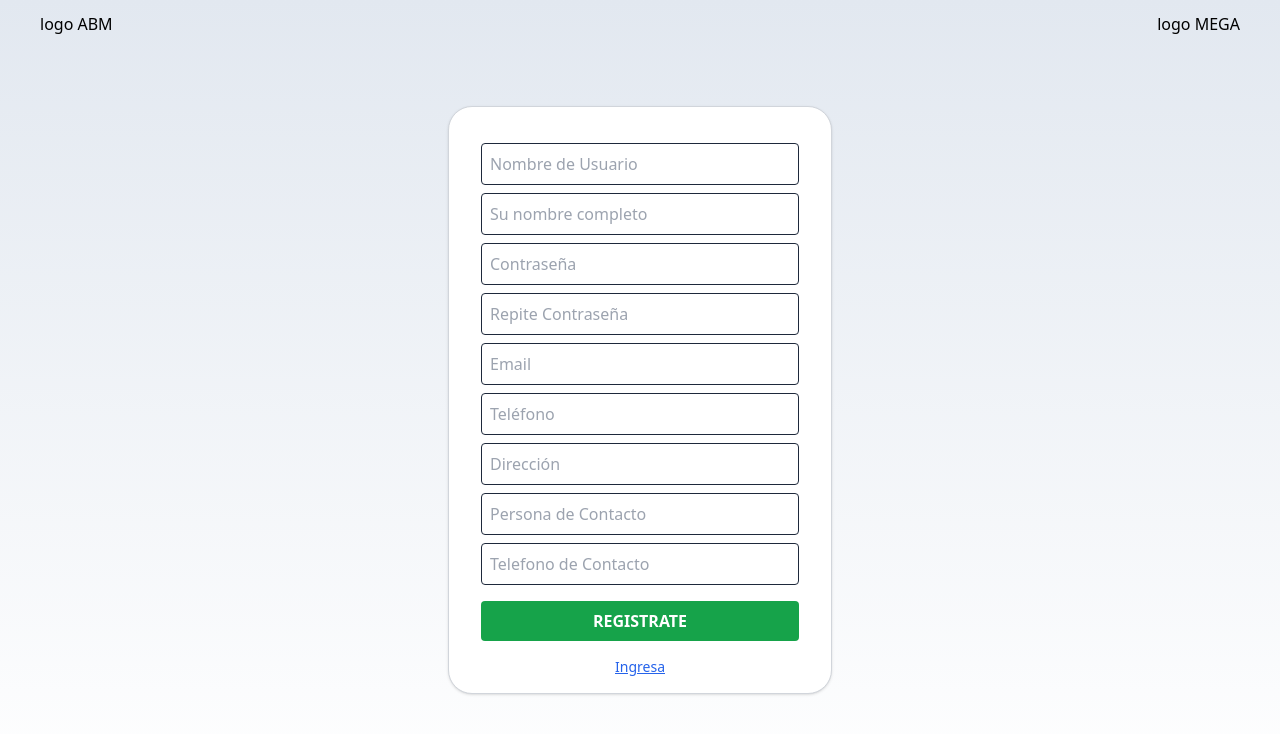
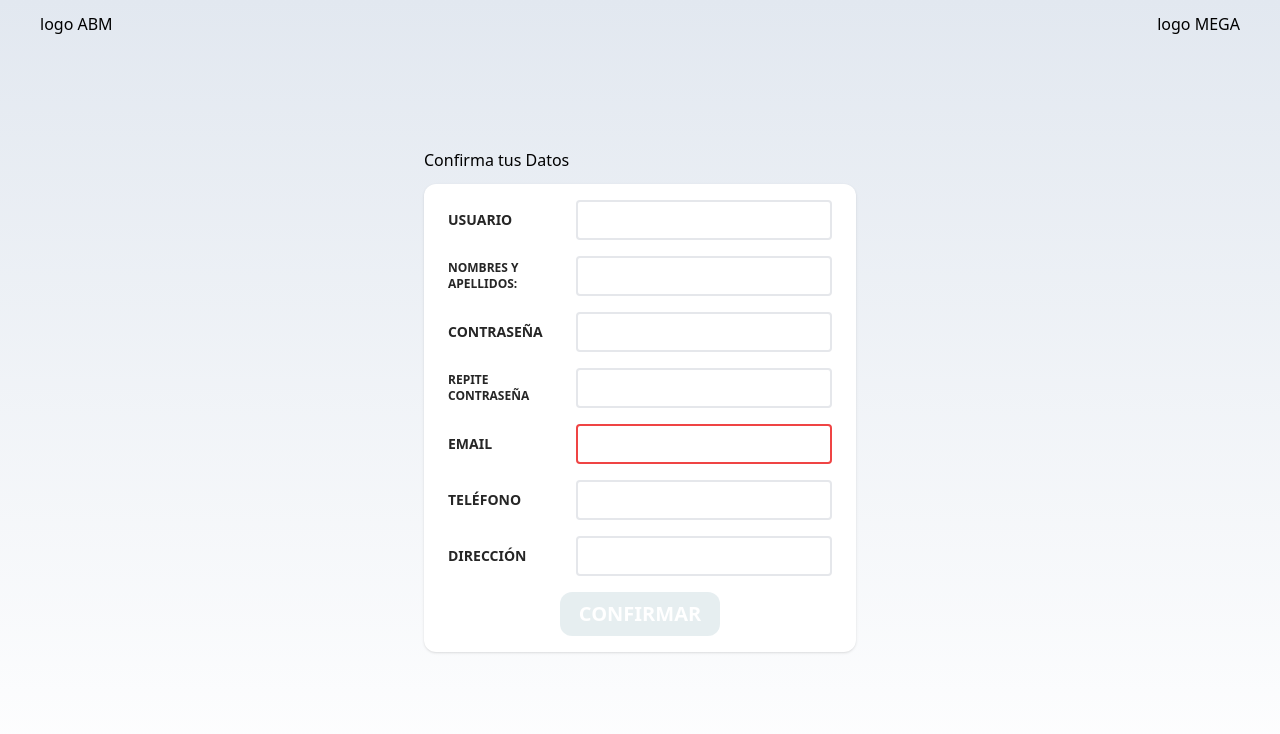
Before and after one commit to IngCHarles26/ARTEMPA, a React (Vite) app in the folder client/: page /auth/register/1 in a window 1280 px wide. Shown: the top 734 px of the page. Built offline with nearby package versions, Linux system fonts and the light colour scheme.

Commit message:
add register component

```diff
--- a/client/src/components/auth/Register.tsx
+++ b/client/src/components/auth/Register.tsx
@@ -6,88 +6,110 @@ const initialState = {
   userName: '',
   password: '',
   repeatPassword: '',
-  email: '',
   phoneNumber: '',
   address: '',
-  contactPerson: '',
-  phoneNumberContactPerson: ''
+  email: '',
 }
 
 const regM = /^[a-zA-Z0-9._%+-]+@[a-zA-Z0-9.-]+\.[a-zA-Z]{2,}$/
-const regP = /^(?=.*[A-Z])(?=.*\d)(?=.*[@$!%*?&#._-])[A-Za-z\d@$!%*?&#._-]{8,}$/
+// const regP = /^(?=.*[A-Z])(?=.*\d)(?=.*[@$!%*?&#._-])[A-Za-z\d@$!%*?&#._-]{8,}$/
 
 function Register() {
-  const [errors, setErrors] = useState({...initialState});
+
+  // const [errors, setErrors] = useState({...initialState});
   const [formInfo, setFormInfo] = useState(initialState);
+  const noInputs = !Object.values(formInfo).every(el=>el)
 
-  const handleChange = (e:ChangeEvent<HTMLInputElement>)=>{
-    const {name,value} = e.target
+
+  // const handleChange = (e:ChangeEvent<HTMLInputElement>)=>{
+  //   const {name,value} = e.target
+  //   setFormInfo({...formInfo,[name]:value})
+  //   console.log(formInfo)
+  //   setErrors(initialState)
+  // }
+
+  // const handleSubmit = (e:FormEvent)=>{
+  //   e.preventDefault()
+
+  //   const {
+  //     userName:user,
+  //     password: pass,
+  //     repeatPassword: rPass,
+  //     phoneNumber: phone,
+  //     address: dress,
+  //     contactPerson: cPerson,
+  //     phoneNumberContactPerson: nCPerson,
+  //     name: fullName,
+  //   } = formInfo
+
+  //   const userName = user.length<8 ? 'El usuario debe tener al menos 8 caracteres' : ''
+  //   const password =  !regP.test(pass) ? 'al menos de 8 caracteres, una mayuscula, un numero y caracter especial' : ''
+  //   const repeatPassword =  rPass != pass ? 'Las contraseñas no coinciden' : ''
+  //   //@ts-ignore
+  //   const valPhone = phone.replaceAll(' ','').split('')
+  //   const phoneNumber = (valPhone.length != 9 || valPhone.some((el:string)=>isNaN(+el))) ? 'Ingresa un numero de celular válido' : ''
+  //   const address = !dress ? 'La direccion no puede estar vacía' : ''
+  //   const contactPerson =  !cPerson ? 'El nombre de contacto no puede estar vacio' : ''
+  //   const name =  !fullName ? 'El nombre completo no puede estar vacio' : ''
+  //   //@ts-ignore
+  //   const valCPhone = nCPerson.replaceAll(' ','').split('')
+  //   const phoneNumberContactPerson =  (valCPhone.length != 9 || valCPhone.some((el:string)=>isNaN(+el))) ? 'Ingresa un numero de celular válido' : ''
+
+
+  //   if(Object.values(ans).some(el=>el)) return setErrors({...ans})
+
+  // }
+
+  // {errors.userName && <p className="text-red-600 text-sm w-full text-right">{errors.userName}</p>}
+
+  const handleChange = (e:ChangeEvent<HTMLInputElement>) => {
+    const {value,name} = e.target;
     setFormInfo({...formInfo,[name]:value})
     console.log(formInfo)
-    setErrors(initialState)
   }
 
   const handleSubmit = (e:FormEvent)=>{
     e.preventDefault()
-
-    const {
-      userName:user,
-      password: pass,
-      repeatPassword: rPass,
-      email: mail,
-      phoneNumber: phone,
-      address: dress,
-      contactPerson: cPerson,
-      phoneNumberContactPerson: nCPerson,
-      name: fullName,
-    } = formInfo
-
-    const userName = user.length<8 ? 'El usuario debe tener al menos 8 caracteres' : ''
-    const password =  !regP.test(pass) ? 'al menos de 8 caracteres, una mayuscula, un numero y caracter especial' : ''
-    const repeatPassword =  rPass != pass ? 'Las contraseñas no coinciden' : ''
-    const email = !regM.test(mail) ?  'Ingresa un email válido' : ''
-    //@ts-ignore
-    const valPhone = phone.replaceAll(' ','').split('')
-    const phoneNumber = (valPhone.length != 9 || valPhone.some((el:string)=>isNaN(+el))) ? 'Ingresa un numero de celular válido' : ''
-    const address = !dress ? 'La direccion no puede estar vacía' : ''
-    const contactPerson =  !cPerson ? 'El nombre de contacto no puede estar vacio' : ''
-    const name =  !fullName ? 'El nombre completo no puede estar vacio' : ''
-    //@ts-ignore
-    const valCPhone = nCPerson.replaceAll(' ','').split('')
-    const phoneNumberContactPerson =  (valCPhone.length != 9 || valCPhone.some((el:string)=>isNaN(+el))) ? 'Ingresa un numero de celular válido' : ''
-
-    const ans = {userName,password,repeatPassword,email,phoneNumber,address,contactPerson,phoneNumberContactPerson,name}
-
-    if(Object.values(ans).some(el=>el)) return setErrors({...ans})
-
   }
 
-  // {errors.userName && <p className="text-red-600 text-sm w-full text-right">{errors.userName}</p>}
+
   return (
-    <div className="w-96 px-8 py-4 rounded-3xl bg-white border-gray-300 shadow border flex flex-col">
-      <form onSubmit={handleSubmit}  className="my-4">
-        <input onChange={handleChange} value={formInfo.userName} placeholder="Nombre de Usuario" type="text" name="userName"  className="p-2 my-1 rounded w-full focus:outline-blue-600 border-slate-800 border" />
-        {errors.userName && <p className="text-red-600 text-sm w-full text-right">{errors.userName}</p>}
-        <input onChange={handleChange} value={formInfo.name} placeholder="Su nombre completo" type="text" name="name"  className="p-2 my-1 rounded w-full focus:outline-blue-600 border-slate-800 border" />
-        {errors.name && <p className="text-red-600 text-sm w-full text-right">{errors.name}</p>}
-        <input onChange={handleChange} value={formInfo.password} placeholder="Contraseña" type="password" name="password" className="p-2 my-1 rounded w-full focus:outline-blue-600 border-slate-800 border" />
-        {errors.password && <p className="text-red-600 text-sm w-full text-right">{errors.password}</p>}
-        <input onChange={handleChange} value={formInfo.repeatPassword} placeholder="Repite Contraseña" type="password" name="repeatPassword" className="p-2 my-1 rounded w-full focus:outline-blue-600 border-slate-800 border" />
-        {errors.repeatPassword && <p className="text-red-600 text-sm w-full text-right">{errors.repeatPassword}</p>}
-        <input onChange={handleChange} value={formInfo.email} placeholder="Email" type="email" name="email" className="p-2 my-1 rounded w-full focus:outline-blue-600 border-slate-800 border" />
-        {errors.email && <p className="text-red-600 text-sm w-full text-right">{errors.email}</p>}
-        <input onChange={handleChange} value={formInfo.phoneNumber} placeholder="Teléfono" type="text" name="phoneNumber" className="p-2 my-1 rounded w-full focus:outline-blue-600 border-slate-800 border" />
-        {errors.phoneNumber && <p className="text-red-600 text-sm w-full text-right">{errors.phoneNumber}</p>}
-        <input onChange={handleChange} value={formInfo.address} placeholder="Dirección" type="text" name="address" className="p-2 my-1 rounded w-full focus:outline-blue-600 border-slate-800 border" />
-        {errors.address && <p className="text-red-600 text-sm w-full text-right">{errors.address}</p>}
-        <input onChange={handleChange} value={formInfo.contactPerson} placeholder="Persona de Contacto" type="text" name="contactPerson" className="p-2 my-1 rounded w-full focus:outline-blue-600 border-slate-800 border" />
-        {errors.contactPerson && <p className="text-red-600 text-sm w-full text-right">{errors.contactPerson}</p>}
-        <input onChange={handleChange} value={formInfo.phoneNumberContactPerson} placeholder="Telefono de Contacto" type="text" name="phoneNumberContactPerson" className="p-2 my-1 rounded w-full focus:outline-blue-600 border-slate-800 border" />
-        {errors.phoneNumberContactPerson && <p className="text-red-600 text-sm w-full text-right">{errors.phoneNumberContactPerson}</p>}
-        <input type="submit"  value={'REGISTRATE'} className="bg-green-600 hover:bg-green-500 uppercase text-white font-semibold p-2 mt-3 rounded w-full"/>
+    <div>
+      <h1 className="mb-3">Confirma tus Datos</h1>
+      <form action="" onSubmit={handleSubmit} className="bg-white flex flex-col px-6 py-4 space-y-4 items-center rounded-xl shadow">
+        <div className="flex space-x-3 items-center justify-between w-96">
+          <label className="text-neutral-800 font-bold text-sm w-1/5">USUARIO</label>
+          <input type="text" name="userName" value={formInfo.userName} onChange={handleChange} className="px-2 py-1 rounded text-lg border-2 w-2/3" />
+        </div>
+        <div className="flex space-x-3 items-center justify-between w-96">
+          <label className="text-neutral-800 font-bold text-xs w-1/5">NOMBRES Y APELLIDOS:</label>
+          <input type="text" name="name" value={formInfo.name} onChange={handleChange} className="px-2 py-1 rounded text-lg border-2 w-2/3" />
+        </div>
+        <div className="flex space-x-3 items-center justify-between w-96">
+          <label className="text-neutral-800 font-bold text-sm w-1/5">CONTRASEÑA</label>
+          <input type="password" name="password" value={formInfo.password} onChange={handleChange} className="px-2 py-1 rounded text-lg border-2 w-2/3" />
+        </div>
+        <div className="flex space-x-3 items-center justify-between w-96">
+          <label className="text-neutral-800 font-bold text-xs w-1/5">REPITE CONTRASEÑA</label>
+          <input type="password" name="repeatPassword" value={formInfo.repeatPassword} onChange={handleChange} className="px-2 py-1 rounded text-lg border-2 w-2/3" />
+        </div>
+        <div className="flex space-x-3 items-center justify-between w-96">
+          <label className="text-neutral-800 font-bold text-sm w-1/5">EMAIL</label>
+          <input type="email" name="email" value={formInfo.email} onChange={handleChange} className={"px-2 py-1 rounded text-lg border-2 w-2/3 " + (!regM.test(formInfo.email) ? 'border-red-500' : '')} />
+        </div>
+        <div className="flex space-x-3 items-center justify-between w-96">
+          <label className="text-neutral-800 font-bold text-sm w-1/5">TELÉFONO</label>
+          <input type="text" name="phoneNumber" value={formInfo.phoneNumber} onChange={handleChange} className="px-2 py-1 rounded text-lg border-2 w-2/3" />
+        </div>
+        <div className="flex space-x-3 items-center justify-between w-96">
+          <label className="text-neutral-800 font-bold text-sm w-1/5">DIRECCIÓN</label>
+          <input type="text" name="address" value={formInfo.address} onChange={handleChange} className="px-2 py-1 rounded text-lg border-2 w-2/3" />
+        </div>
+
+        <input type="submit" value="CONFIRMAR" className={"text-white bg-cyan-800 text-center text-xl w-40 p-2 rounded-xl font-bold transition-all " + (noInputs ? 'cursor-default opacity-10 ' : ' cursor-pointer hover:scale-105 hover:bg-yellow-300 hover:text-neutral-800 ')} />
+        {/* <p className="text-red-600 text-lg font-bold">Datos Incorrectos</p> */}
       </form>
-      <a href={routes.login} className="text-center text-sm underline text-blue-600">Ingresa</a>
-    </div>
+  </div>
   );
 }
 
--- a/client/src/main.tsx
+++ b/client/src/main.tsx
@@ -8,8 +8,8 @@ import { store } from './redux/store.ts'
 
 ReactDOM.createRoot(document.getElementById('root')!).render(
   <React.StrictMode>
-    <Provider store={store}>
+    {/* <Provider store={store}> */}
       <RouterProvider router={router} />
-    </Provider>
+    {/* </Provider> */}
   </React.StrictMode>,
 )
```
Also changed, not shown: client/src/components/auth/Login.tsx (+0 -10 lines).
